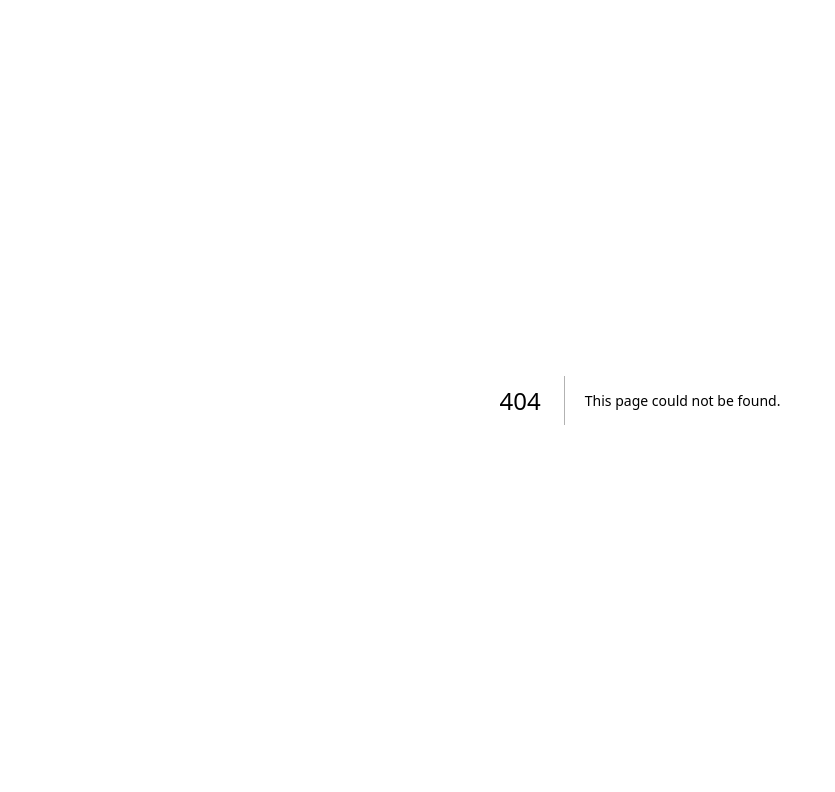
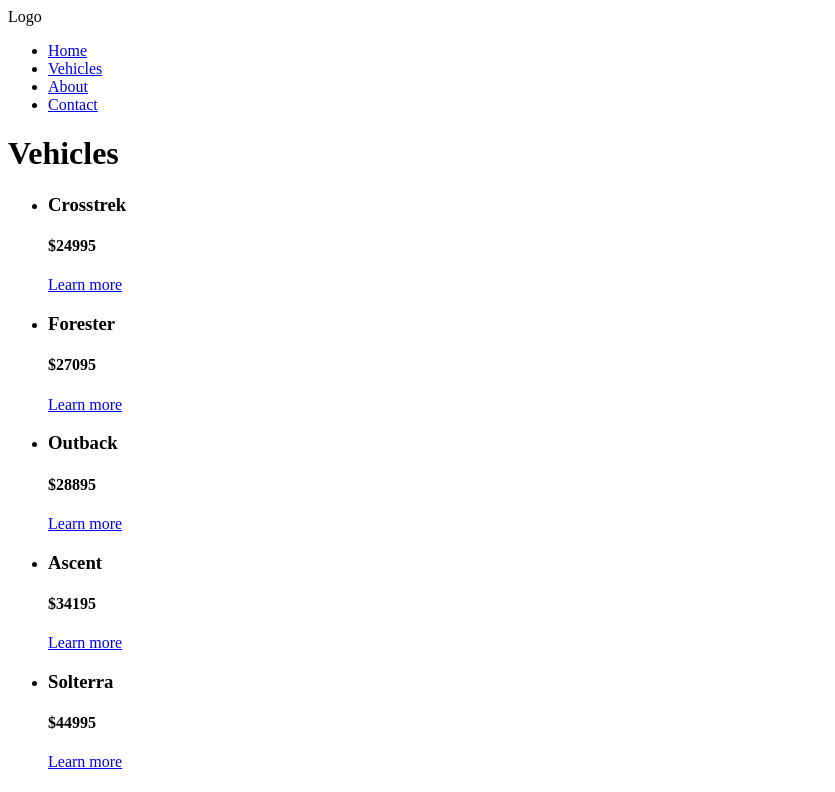
Before and after one commit to amdiop-su/nextjs-ist363-subaru, a Next.js app: page /vehicles in a window 1280 px wide. Before the commit this address had no page. Shown: the top 792 px of the page, without its empty margins (0-835 px from the left). Built offline with nearby package versions, Linux system fonts and the light colour scheme.

Commit message:
single dynamic vehicle template, Attendance 11/09

```diff
--- a/components/Header.js
+++ b/components/Header.js
@@ -2,12 +2,17 @@
 
 const Header = () => {
     return <header>
-        Logo <br />
+        Logo<br />
         <nav>
             <ul>
                 <li>
                     <Link href="/">
                         Home
+                    </Link>
+                </li>
+                <li>
+                    <Link href="/vehicles">
+                        Vehicles
                     </Link>
                 </li>
                 <li>
@@ -23,7 +28,6 @@
             </ul>
         </nav>
 
-
-        </header>
+    </header>
 }
 export default Header;
--- a/lib/api.js
+++ b/lib/api.js
@@ -46,10 +46,21 @@
   }
 ];
 
+export function getAllVehicleSlugs() {
+const paths = vehicles.map((vehicle) => {
+  return vehicle.slug;
+  });
+return paths;
+}
+
 export function getVehicleBySlug(slug) {
   const foundVehicle = vehicles.find((vehicle) => {
       // return true or false
       return vehicle.slug === slug;
   });
-    return foundVehicle
+  return foundVehicle;
 }
+
+export function getAllVehicles() {
+  return vehicles;
+}
--- /dev/null
+++ b/pages/vehicles/index.js
@@ -0,0 +1,33 @@
+import Layout from '../../components/Layout';
+import Link from 'next/link';
+
+import { getAllVehicles } from '../../lib/api';
+
+export async function getStaticProps() {
+    const vehicles = getAllVehicles();
+
+    return {
+        props: {
+            vehicles
+        }
+    }
+}
+
+const VehiclesPage = ({ vehicles }) => {
+    return <Layout>
+        <h1>Vehicles</h1>
+        <ul>
+            {vehicles.map((vehicle, index) => {
+                const { model, price, slug } = vehicle;
+                return <li key={index}>
+                    <h3>{model}</h3>
+                    <h4>${price}</h4>
+                    <p>
+                        <Link href={`/vehicles/${slug}`}>Learn more</Link>
+                    </p>
+                </li>
+            })}
+        </ul>
+    </Layout>
+}
+export default VehiclesPage;
```
Also changed, not shown: pages/vehicles/[id].js (added, +37 -0 lines), pages/vehicles/impreza.js (deleted, +0 -21 lines). Lines whose indentation alone changed are shown as unchanged.
